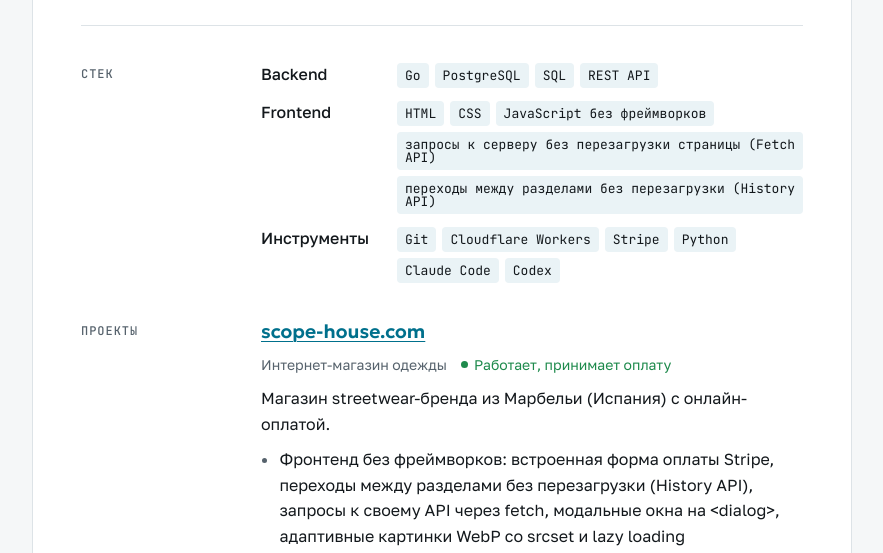
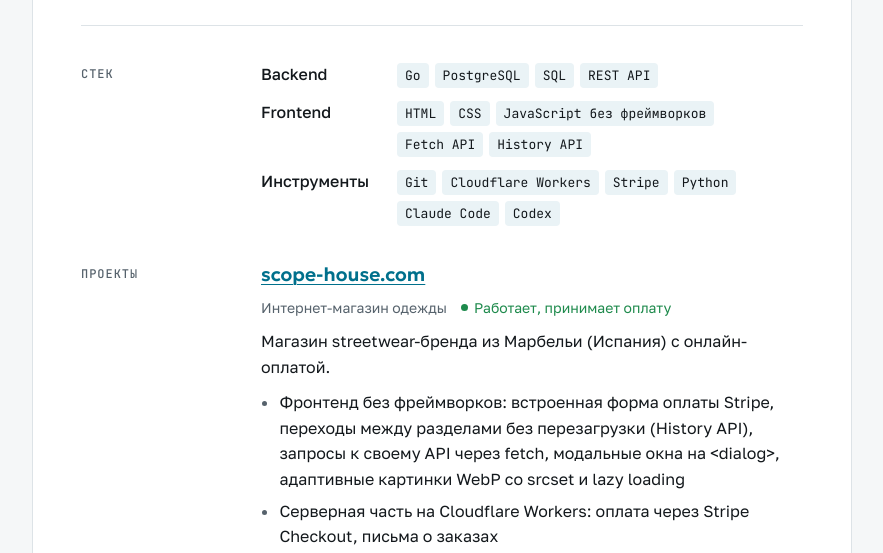
Before and after one commit to l1pa7/l1pa7.github.io, a plain HTML site: page index.html in a window 1280 px wide. Shown: the part 237-790 px from the top of the page, without its empty margins (198-1081 px from the left). Drawn offline with Linux system fonts and the light colour scheme.

Commit message:
Frontend stack: back to Fetch API and History API
Co-Authored-By: Claude Opus 5.5 <noreply@anthropic.com>

```diff
--- a/index.html
+++ b/index.html
@@ -165,7 +165,7 @@ h1 {
     <div class="body">
       <dl class="stack">
         <div class="row"><dt>Backend</dt><dd><ul class="tags"><li>Go</li><li>PostgreSQL</li><li>SQL</li><li>REST API</li></ul></dd></div>
-        <div class="row"><dt>Frontend</dt><dd><ul class="tags"><li>HTML</li><li>CSS</li><li>JavaScript без фреймворков</li><li>запросы к серверу без перезагрузки страницы (Fetch API)</li><li>переходы между разделами без перезагрузки (History API)</li></ul></dd></div>
+        <div class="row"><dt>Frontend</dt><dd><ul class="tags"><li>HTML</li><li>CSS</li><li>JavaScript без фреймворков</li><li>Fetch API</li><li>History API</li></ul></dd></div>
         <div class="row"><dt>Инструменты</dt><dd><ul class="tags"><li>Git</li><li>Cloudflare Workers</li><li>Stripe</li><li>Python</li><li>Claude Code</li><li>Codex</li></ul></dd></div>
       </dl>
     </div>
```
